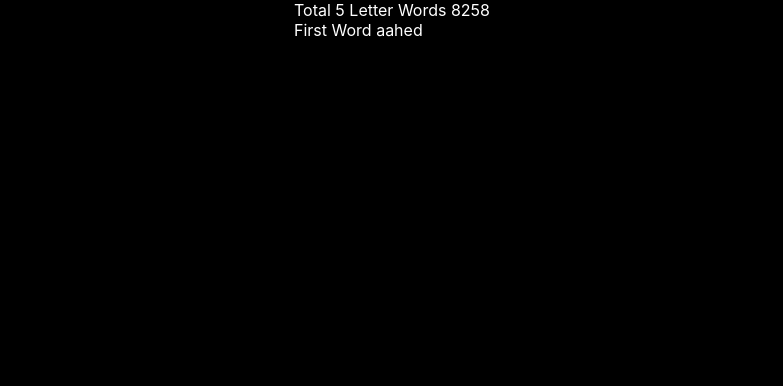
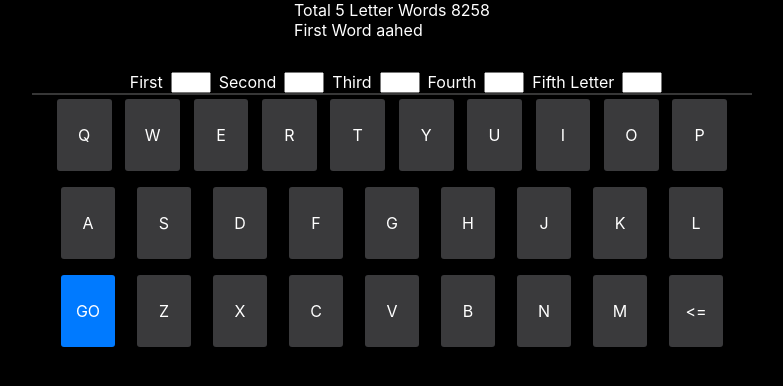
Before and after one commit to curiousmike/solver, a React (Create React App) app: page / in a window 1280 px wide. Shown: the top 386 px of the page, without its empty margins (248-1031 px from the left). Built offline with nearby package versions, Linux system fonts and the light colour scheme.

Commit message:
throw bad ui for keyboard in

```diff
--- a/src/App.js
+++ b/src/App.js
@@ -1,6 +1,14 @@
 import "./App.css";
+import { useState, useEffect, useRef } from "react";
+
 import { fiveLetterWords } from "./fiveLetterWords.js";
-import { Container } from "./styles";
+import {
+  Container,
+  LetterContainer,
+  FiveLetterContainer,
+  LetterLabelContainer,
+} from "./styles";
+import Keyboard from "./components/keyboard";
 
 // This "appHeight" is the "fix" for iOS safari representing vh differently based on whether their footer is visible.
 const appHeight = () => {
@@ -15,9 +23,8 @@ const unavailableLetters = ["s"];
 
 const status = {
   Unknown: 0,
-  Wrong: 1,
-  WrongSpot: 2,
-  Correct: 3,
+  WrongSpot: 1,
+  Correct: 2,
 };
 
 const currentWord = [
@@ -133,11 +140,30 @@ const solveWord = () => {
 solveWord();
 
 function App() {
+  const [keyboardData, setKeyboardData] = useState({});
+
   return (
     <Container>
       Total 5 Letter Words {fiveLetterWords.length}
       <br></br>
       First Word {fiveLetterWords[0]}
+      <FiveLetterContainer>
+        <LetterLabelContainer for="letter0">First</LetterLabelContainer>
+        <LetterContainer type="text" id="letter0" name="letter0" />
+        <LetterLabelContainer for="letter1">Second</LetterLabelContainer>
+        <LetterContainer type="text" id="letter1" name="letter1" />
+        <LetterLabelContainer for="letter2">Third </LetterLabelContainer>
+        <LetterContainer type="text" id="letter2" name="letter2" />
+        <LetterLabelContainer for="letter3">Fourth</LetterLabelContainer>
+        <LetterContainer type="text" id="letter3" name="letter3" />
+        <LetterLabelContainer for="letter4">Fifth Letter </LetterLabelContainer>
+        <LetterContainer type="text" id="letter4" name="letter4" />
+      </FiveLetterContainer>
+      <Keyboard
+        // keyboardData={keyboardData}
+        // handleKeyPress={(e) => handleKey(e)}
+        visible={true}
+      />
     </Container>
   );
 }
--- /dev/null
+++ b/src/components/keyboard/index.js
@@ -0,0 +1,30 @@
+import { Container, KeyboardRow } from "./styles";
+import SingleKey from "../singlekey";
+const KeyboardRows = [
+  ["Q", "W", "E", "R", "T", "Y", "U", "I", "O", "P"],
+  ["A", "S", "D", "F", "G", "H", "J", "K", "L"],
+  ["GO", "Z", "X", "C", "V", "B", "N", "M", "<="],
+];
+
+function Keyboard({ handleKeyPress, keyboardData, visible }) {
+  // console.log('keyboardData = ', keyboardData);
+  return (
+    <Container>
+      {visible &&
+        KeyboardRows.map((row, k) => (
+          <KeyboardRow key={k}>
+            {row.map((keyValue, i) => (
+              <SingleKey
+                data={keyboardData}
+                keyString={keyValue}
+                key={i}
+                handleKeyPress={handleKeyPress}
+              />
+            ))}
+          </KeyboardRow>
+        ))}
+    </Container>
+  );
+}
+
+export default Keyboard;
--- /dev/null
+++ b/src/components/keyboard/styles.js
@@ -0,0 +1,23 @@
+import styled from "styled-components";
+
+export const Container = styled.div`
+  display: flex;
+  flex-direction: column;
+  justify-content: center;
+  height: 33%;
+  width: 100%;
+  background-color: black;
+  border-top: 2px solid #7777;
+  --webkit-user-select: none;
+  user-select: none;
+`;
+
+export const KeyboardRow = styled.div`
+  display: flex;
+  justify-content: space-around;
+  width: 95%;
+  align-self: center;
+  background-color: black;
+  height: 33%;
+  margin-bottom: 8px;
+`;
--- /dev/null
+++ b/src/components/singlekey/index.js
@@ -0,0 +1,20 @@
+import { Container, LetterContainer } from "./styles";
+
+function SingleKey({ keyString, handleKeyPress, data }) {
+  // 0 = not used
+  // 1 = in game but wrong spot
+  // 2 = in game RIGHT spot !
+  // 3 = unused
+  const keyColor = 0; // data["key-" + keyString.toLowerCase()];
+  return (
+    <Container
+      goKey={keyString === "GO"}
+      keyColor={keyColor}
+      onClick={() => handleKeyPress(keyString)}
+    >
+      <LetterContainer>{keyString}</LetterContainer>
+    </Container>
+  );
+}
+
+export default SingleKey;
--- /dev/null
+++ b/src/components/singlekey/styles.js
@@ -0,0 +1,28 @@
+import styled from "styled-components";
+
+export const Container = styled.div`
+  color: white;
+  background-color: ${(props) =>
+    props.keyColor === 2
+      ? "rgb(83, 141, 78)"
+      : (props) =>
+          props.keyColor === 1
+            ? "rgb(181, 159, 59)"
+            : props.keyColor === 0 || props.keyColor === -1
+            ? "rgb(58, 58, 60)"
+            : "gray"};
+  background-color: ${(props) => (props.goKey ? "#007AFF" : "")};
+  outline: ${(props) => (props.keyColor === -1 ? "2px solid red" : "")};
+  outline: ${(props) => (props.keyColor === 3 ? "2px solid #007AFF" : "")};
+  min-width: 8%;
+  border-radius: 3px;
+  display: flex;
+  flex-direction: column;
+  justify-content: center;
+  margin: 4px;
+`;
+
+export const LetterContainer = styled.div`
+  align-self: center;
+  margin: 4px;
+`;
--- a/src/styles.js
+++ b/src/styles.js
@@ -1,9 +1,9 @@
-import styled from 'styled-components'
+import styled from "styled-components";
 
 export const Container = styled.div`
   display: flex;
   flex-direction: column;
-  justify-content: space-between;
+  /*justify-content: space-between;*/
   align-items: center;
   height: 100%;
   max-width: 720px;
@@ -11,3 +11,16 @@ export const Container = styled.div`
   margin-right: auto;
   overflow: hidden;
 `;
+
+export const FiveLetterContainer = styled.div`
+  display: flex;
+  flex-direction: row;
+  margin-top: 32px;
+`;
+export const LetterContainer = styled.input`
+  width: 32px;
+`;
+export const LetterLabelContainer = styled.label`
+  margin-right: 8px;
+  margin-left: 8px;
+`;
```
